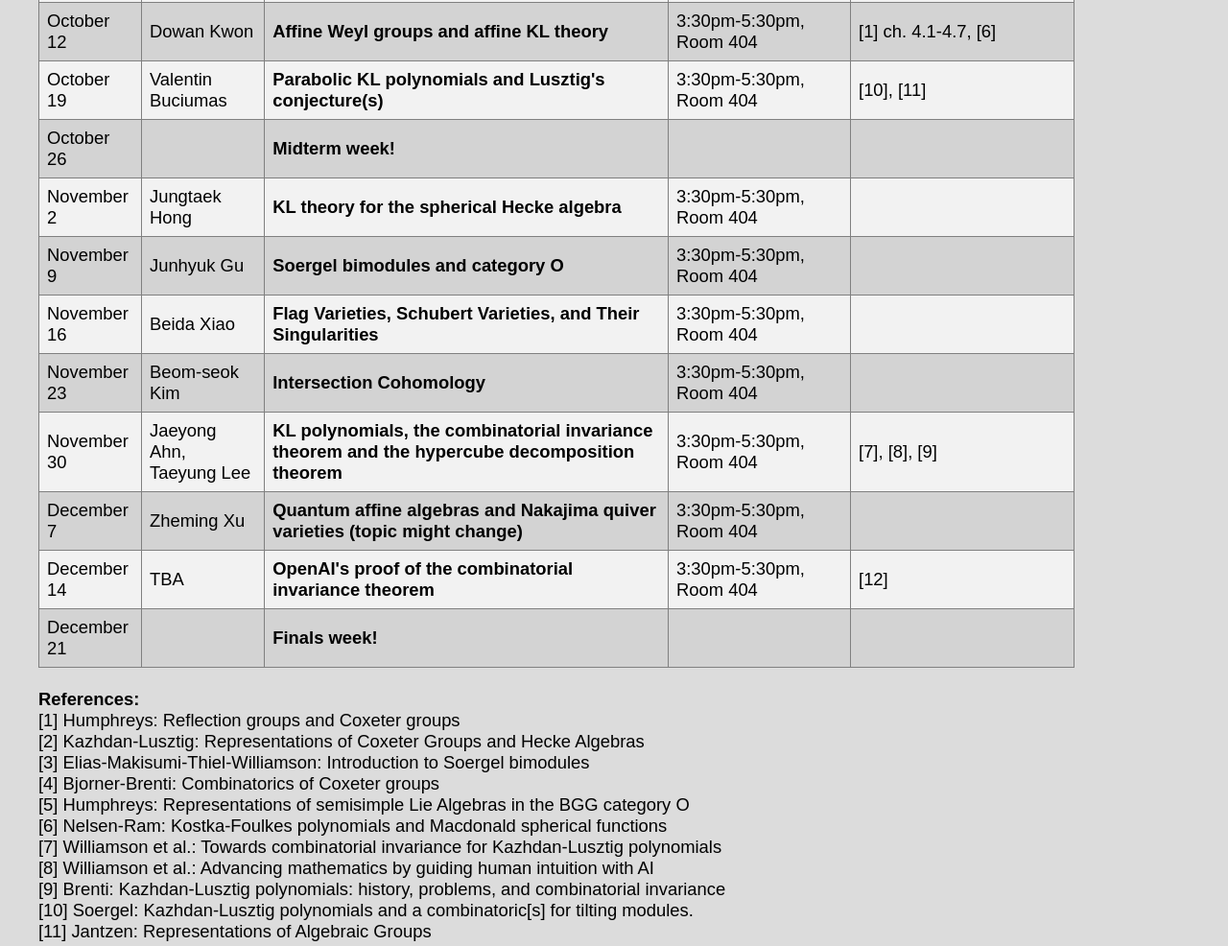
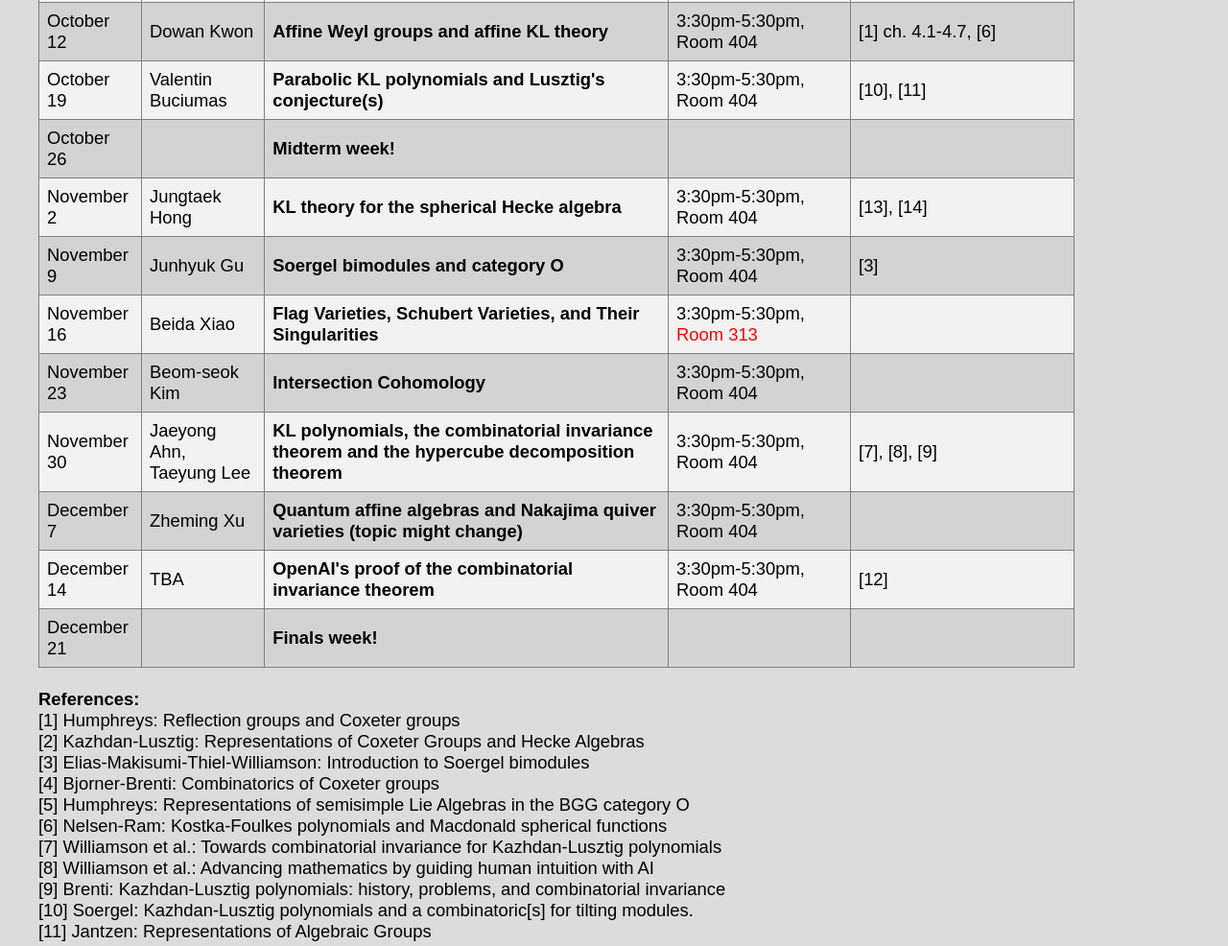
Before and after one commit to buciumas/buciumas.github.io, a plain HTML site: page postech-ls2026-2/index.html in a window 1280 px wide. Shown: the part 868-1854 px from the top of the page at 96% size. Drawn offline with nearby package versions, Linux system fonts and the light colour scheme; some packages are replaced by stand-ins of ours.

Commit message:
ls changes

```diff
--- a/postech-ls2026-2/index.html
+++ b/postech-ls2026-2/index.html
@@ -184,7 +184,7 @@ tr:nth-child(even) {background-color: lightgrey;}
 <td> <a> Jungtaek Hong </a> </td>
 <td> <b> KL theory for the spherical Hecke algebra </b> </td>
 <td> 3:30pm-5:30pm, Room 404 </td>
-<td>  </td>
+<td> [13], [14] </td>
 </tr>
 
 <tr style = "background:lightgrey;">
@@ -192,7 +192,7 @@ tr:nth-child(even) {background-color: lightgrey;}
 <td> <a> Junhyuk Gu </a> </td>
 <td> <b> Soergel bimodules and category O </b> </td>
 <td> 3:30pm-5:30pm, Room 404 </td>
-<td>  </td>
+<td> [3] </td>
 </tr>
 
 
@@ -200,7 +200,7 @@ tr:nth-child(even) {background-color: lightgrey;}
 <td> November 16 </td>
 <td> <a> Beida Xiao </a> </td>
 <td> <b> Flag Varieties, Schubert Varieties, and Their Singularities </b> </td>
-<td> 3:30pm-5:30pm, Room 404 </td>
+<td> 3:30pm-5:30pm, <span style="color: red;">Room 313</span> </td>
 <td>  </td>
 </tr>
 
@@ -277,6 +277,12 @@ tr:nth-child(even) {background-color: lightgrey;}
 [12] OpenAI: Combinatorial invariance of Kazhdan-Lusztig polynomials, available
 <a href="https://www.emergentmind.com/openai-math-explorer/results/168">here</a>
 <br>
+[13] Knop: On the Kazhdan-Lusztig basis of a spherical Hecke
+algebra
+<br>
+[14] Lusztig: Singularities, character formulas, and a q-analog
+of weight multiplicities
+<br>
 <br>
 <br>
 </div>
```
